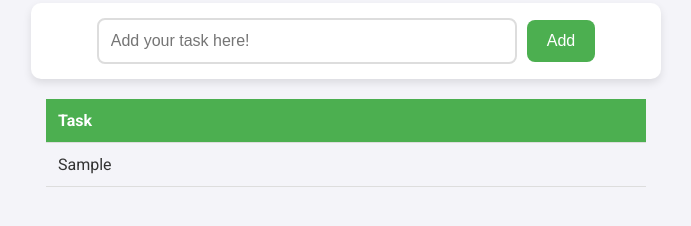
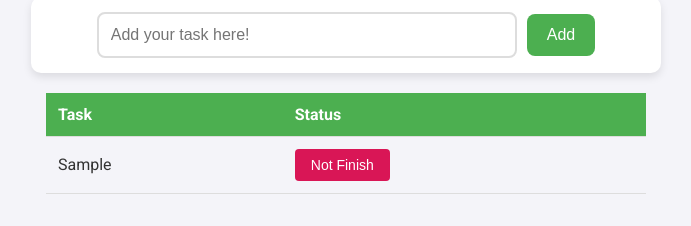
Before and after one commit to DaffaZimraan/Simple-ToDoList, a plain HTML site: page index.html in a window 1280 px wide. Both pictures are taken after typing "Sample" into the empty fields and a click on the button "Add". Shown: the part 360-586 px from the top of the page, without its empty margins (294-985 px from the left). Drawn offline with Linux system fonts and the light colour scheme.

Commit message:
Modify: Handle to mark task as done

```diff
--- a/index.html
+++ b/index.html
@@ -23,6 +23,7 @@
             <thead>
                 <tr>
                     <th>Task</th>
+                    <th>Status</th>
                 </tr>
             </thead>
             <tbody>
--- a/script.js
+++ b/script.js
@@ -8,9 +8,29 @@ form.addEventListener('submit', function(event){
 
     if(taskText){
         const tr = document.createElement('tr');
-        const td = document.createElement('td');
-        td.textContent = taskText;
-        tr.appendChild(td);
+        const taskTd = document.createElement('td');
+        taskTd.textContent = taskText;
+
+        const statusTd = document.createElement('td');
+        const doneButton = document.createElement('button');
+        doneButton.textContent = 'Not Finish';
+        doneButton.classList.add('done-button');
+
+        doneButton.addEventListener('click', function() {
+            if (doneButton.textContent === 'Not Finish') {
+                taskTd.style.textDecoration = 'line-through';
+                doneButton.textContent = 'Finished';
+                doneButton.style.backgroundColor = '#4CAF50';
+            } else {
+                taskTd.style.textDecoration = 'none';
+                doneButton.textContent = 'Not Finish';
+                doneButton.style.backgroundColor = '#D91656';
+            }
+        });
+
+        statusTd.appendChild(doneButton);
+        tr.appendChild(taskTd);
+        tr.appendChild(statusTd);
         taskList.appendChild(tr);
         taskInput.value = '';
     }
--- a/style.css
+++ b/style.css
@@ -82,7 +82,7 @@ h1{
 
 #taskList table {
     width: 100%;
-    border-collapse: collapse; /* Makes the table borders collapse into a single line */
+    border-collapse: collapse;
 }
 
 #taskList th, #taskList td {
@@ -105,3 +105,18 @@ h1{
     font-size: 16px;
     color: #333;
 }
+
+#taskList .done-button {
+    padding: 8px 16px;
+    font-size: 14px;
+    color: white;
+    background-color: #D91656;
+    border: none;
+    border-radius: 4px;
+    cursor: pointer;
+    transition: background-color 0.3s ease;
+}
+
+#taskList .done-button:hover {
+    background-color: darkred;
+}
```
